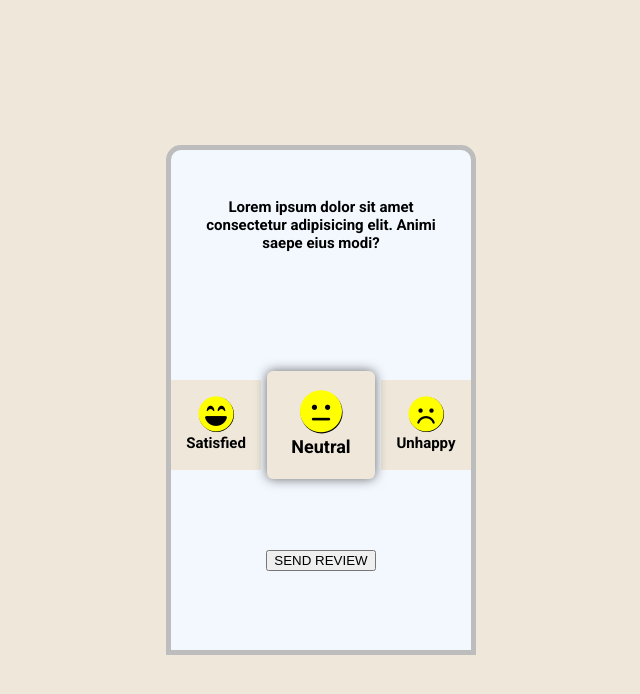
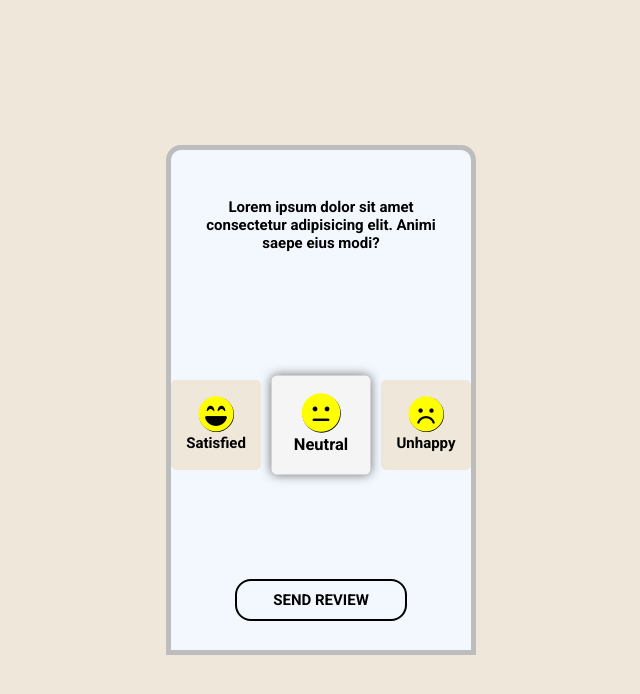
Before and after one commit to Ameer2000Mzori/Feedback-UI-Design, a website built with webpack: page src/index.html in a window 1280 px wide. Shown: the whole page, without its empty margins (319-959 px from the left). Built offline with nearby package versions, Linux system fonts and the light colour scheme.

Commit message:
added styling to button, button warp and some card styling change

```diff
--- a/src/style.scss
+++ b/src/style.scss
@@ -69,6 +69,7 @@ body {
         background-color: $colorTwo;
         cursor: pointer;
         transition: all 100ms ease-in-out;
+        border-radius: 5px;
 
         i {
           color: yellow;
@@ -89,9 +90,40 @@ body {
 
       .emoji-Card.selected {
         filter: drop-shadow(0 0 5px rgb(102, 102, 102));
-        transform: scale(1.2);
+        transform: scale(1.1);
         margin: 10px;
         border-radius: 5px;
+        background-color: whitesmoke;
+      }
+    }
+
+    .button-Wrap {
+      height: 20%;
+      width: 100%;
+      display: flex;
+      justify-content: center;
+      text-align: center;
+      align-items: center;
+
+      .Send-Btn {
+        padding: 10px 36px;
+        border: solid black 2px;
+        background-color: $colorOne;
+        font-size: 15px;
+        font-weight: 600;
+        font-family: $fontOne;
+        border-radius: 1rem;
+        cursor: pointer;
+        transition: all 100ms ease-in-out;
+      }
+
+      .Send-Btn:hover {
+        border: solid black 4px;
+        background-color: $colorTwo;
+      }
+
+      .Send-Btn:active {
+        transform: scale(0.9);
       }
     }
   }
```
Also changed, not shown: src/style.css, 1 other file.
